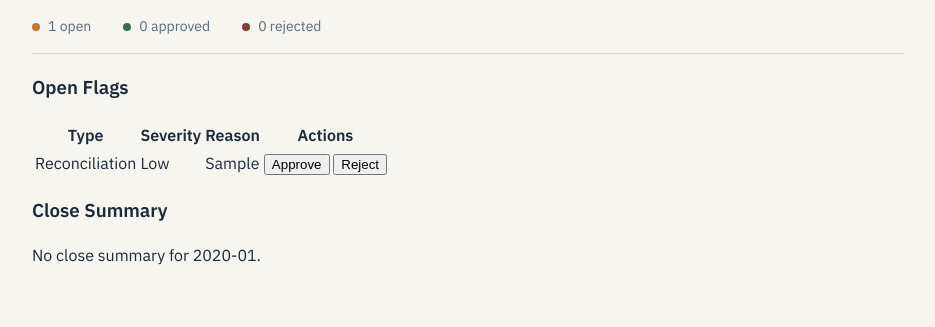
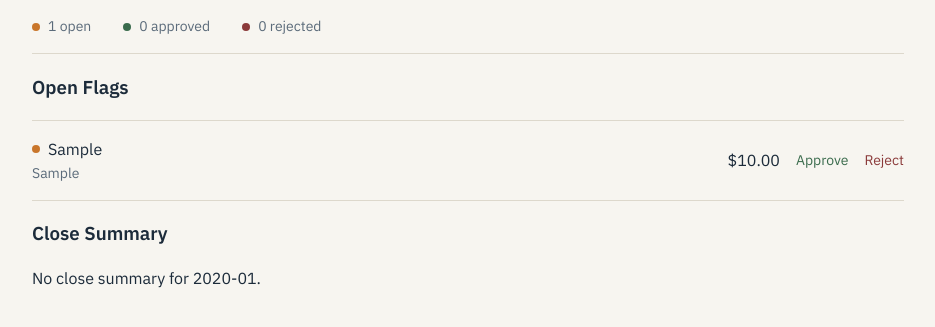
Before and after one commit to neoToad/Monthly-Close-Assistant, a Django app: page /dashboard/ in a window 1280 px wide. Shown: the part 91-418 px from the top of the page, without its empty margins (172-1107 px from the left). Run offline with Django 5.2, Linux system fonts and the light colour scheme; a user stored in the database is signed in; tables that the repository leaves empty hold one stand-in row (values such as "Sample post"); parts of the project's set-up code (start-up, migrations or seed data) failed here and were passed over.

Commit message:
feat(ui): D3 — ledger-style flagged-items table
- Replace table with .ledger-list of flex rows in dashboard_content.html

- Rewrite flag_row.html with vendor, reason, amount, status dot, and plain-text actions

- Add Flag.display_vendor() and Flag.display_amount() helpers

- Add status_dot_class template filter in core/templatetags/flag_extras.py

- Add ledger-row, text-btn, status-label, and dot styles to tokens.css

- Extend test_design_system.py with TDD tests for row structure and resolved states

- Update CHANGELOG.md, TODO.md, and CURRENT_TASK.md for D3

```diff
--- a/core/models.py
+++ b/core/models.py
@@ -158,6 +158,22 @@ class Flag(models.Model):
         reason_preview = (self.reason or "")[:50]
         return f"[{self.severity}] {self.flag_type}: {reason_preview}"
 
+    def display_vendor(self) -> str:
+        """Return the vendor name from whichever side the flag points to."""
+        if self.transaction_id is not None and self.transaction.vendor:
+            return self.transaction.vendor
+        if self.bank_transaction_id is not None and self.bank_transaction.vendor:
+            return self.bank_transaction.vendor
+        return "—"
+
+    def display_amount(self) -> "Decimal | None":
+        """Return the amount from whichever side the flag points to."""
+        if self.transaction_id is not None:
+            return self.transaction.amount
+        if self.bank_transaction_id is not None:
+            return self.bank_transaction.amount
+        return None
+
 
 class CloseSummaryStatus(models.TextChoices):
     """Review state of an agent-drafted close summary."""
--- a/core/static/css/tokens.css
+++ b/core/static/css/tokens.css
@@ -158,6 +158,115 @@ main {
     background: var(--color-rejected);
 }
 
+/* Ledger rows */
+.ledger-list {
+    border-top: 1px solid var(--color-hairline);
+}
+
+.ledger-row {
+    display: flex;
+    align-items: center;
+    justify-content: space-between;
+    gap: var(--space-4);
+    padding: var(--space-4) 0;
+    border-bottom: 1px solid var(--color-hairline);
+}
+
+.ledger-row-main {
+    display: flex;
+    flex-direction: column;
+    gap: 2px;
+    min-width: 0;
+}
+
+.ledger-row-primary {
+    display: inline-flex;
+    align-items: center;
+    gap: var(--space-2);
+    min-width: 0;
+}
+
+.vendor {
+    font-family: var(--font-body);
+    font-size: var(--text-base);
+    color: var(--color-ink);
+}
+
+.reason {
+    font-family: var(--font-body);
+    font-size: var(--text-sm);
+    color: var(--color-slate);
+}
+
+.ledger-row-meta {
+    display: flex;
+    align-items: center;
+    gap: var(--space-4);
+    flex-shrink: 0;
+}
+
+.amount {
+    font-family: var(--font-body);
+    font-size: var(--text-base);
+    font-variant-numeric: tabular-nums;
+    min-width: 90px;
+    text-align: right;
+}
+
+.actions {
+    display: inline-flex;
+    gap: var(--space-4);
+}
+
+.text-btn {
+    font-family: var(--font-body);
+    font-size: var(--text-sm);
+    background: transparent;
+    border: none;
+    border-radius: 0;
+    padding: 0;
+    cursor: pointer;
+    text-decoration: none;
+}
+
+.text-btn.approve {
+    color: var(--color-confirmed);
+}
+
+.text-btn.reject {
+    color: var(--color-rejected);
+}
+
+.text-btn:hover {
+    text-decoration: underline;
+}
+
+.text-btn:focus-visible {
+    outline: 2px solid var(--color-ink);
+    outline-offset: 3px;
+}
+
+.status-label {
+    display: inline-flex;
+    align-items: center;
+    gap: var(--space-2);
+    font-family: var(--font-body);
+    font-size: var(--text-sm);
+    min-width: 84px;
+}
+
+.status-label.open {
+    color: var(--color-flag);
+}
+
+.status-label.approved {
+    color: var(--color-confirmed);
+}
+
+.status-label.rejected {
+    color: var(--color-rejected);
+}
+
 /* Flat, hairline aesthetic: avoid shadows and heavy radius in base styles. */
 * {
     box-shadow: none;
--- a/core/templates/core/dashboard_content.html
+++ b/core/templates/core/dashboard_content.html
@@ -26,21 +26,11 @@
 
     <h3>Open Flags</h3>
     {% if flags %}
-        <table>
-            <thead>
-                <tr>
-                    <th>Type</th>
-                    <th>Severity</th>
-                    <th>Reason</th>
-                    <th>Actions</th>
-                </tr>
-            </thead>
-            <tbody>
-                {% for flag in flags %}
-                    {% include "core/flag_row.html" %}
-                {% endfor %}
-            </tbody>
-        </table>
+        <div class="ledger-list">
+            {% for flag in flags %}
+                {% include "core/flag_row.html" %}
+            {% endfor %}
+        </div>
     {% else %}
         <p class="muted">No open flags for {{ month }}.</p>
     {% endif %}
--- a/core/templates/core/flag_row.html
+++ b/core/templates/core/flag_row.html
@@ -1,18 +1,30 @@
-<tr>
-    <td>{{ flag.get_flag_type_display }}</td>
-    <td>{{ flag.get_severity_display }}</td>
-    <td>{{ flag.reason }}</td>
-    <td>
+{% load flag_extras %}
+<div class="ledger-row" id="flag-row-{{ flag.id }}">
+    <div class="ledger-row-main">
+        <div class="ledger-row-primary">
+            <span class="dot {{ flag.status|status_dot_class }}" aria-hidden="true"></span>
+            <span class="vendor">{{ flag.display_vendor }}</span>
+        </div>
+        <div class="reason">{{ flag.reason }}</div>
+    </div>
+    <div class="ledger-row-meta">
+        <span class="amount">{% if flag.display_amount %}${{ flag.display_amount|floatformat:2 }}{% else %}—{% endif %}</span>
         {% if flag.status == "open" %}
-            <button hx-post="{% url 'core:flag_approve' flag.id %}"
-                    hx-target="closest tr"
-                    hx-swap="outerHTML"
-                    class="primary">Approve</button>
-            <button hx-post="{% url 'core:flag_reject' flag.id %}"
-                    hx-target="closest tr"
-                    hx-swap="outerHTML">Reject</button>
+            <div class="actions">
+                <button class="text-btn approve"
+                        hx-post="{% url 'core:flag_approve' flag.id %}"
+                        hx-target="closest .ledger-row"
+                        hx-swap="outerHTML">Approve</button>
+                <button class="text-btn reject"
+                        hx-post="{% url 'core:flag_reject' flag.id %}"
+                        hx-target="closest .ledger-row"
+                        hx-swap="outerHTML">Reject</button>
+            </div>
         {% else %}
-            <span class="muted">{{ flag.get_status_display }}</span>
+            <span class="status-label {{ flag.status }}">
+                <span class="dot {{ flag.status|status_dot_class }}" aria-hidden="true"></span>
+                {{ flag.get_status_display }}
+            </span>
         {% endif %}
-    </td>
-</tr>
+    </div>
+</div>
--- /dev/null
+++ b/core/templatetags/flag_extras.py
@@ -0,0 +1,23 @@
+"""Small template filters used by the ledger dashboard."""
+from __future__ import annotations
+
+from django import template
+
+from core.models import FlagStatus
+
+register = template.Library()
+
+
+@register.filter(name="status_dot_class")
+def status_dot_class(status: str) -> str:
+    """Map a FlagStatus value to the ledger dot color class.
+
+    Open flags use the amber ``flag`` dot; approved/confirmed states use the
+    green ``confirmed`` dot; rejected states use the brick-red ``rejected`` dot.
+    """
+    mapping = {
+        FlagStatus.OPEN: "flag",
+        FlagStatus.APPROVED: "confirmed",
+        FlagStatus.REJECTED: "rejected",
+    }
+    return mapping.get(status, "flag")
```
Also changed, not shown: core/tests/test_design_system.py (+71 -0 lines), docs/CURRENT_TASK.md (+7 -7 lines), docs/TODO.md (+1 -1 lines), core/templatetags/__init__.py (added), docs/CHANGELOG.md.
